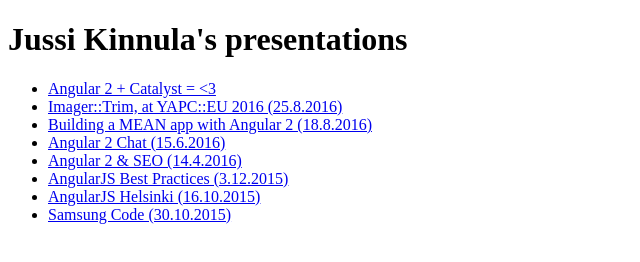
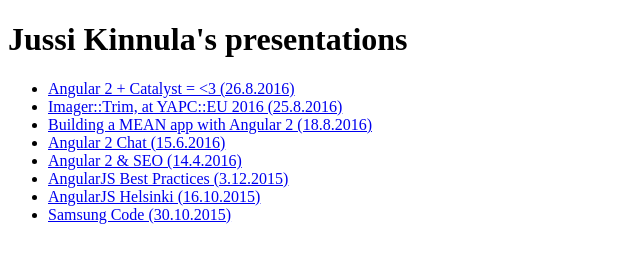
Before and after one commit to jussikinnula/jussikinnula.github.io, a website: page index.html in a window 1280 px wide. Shown: the whole page, without its empty margins (0-640 px from the left). Drawn offline with Linux system fonts and the light colour scheme.

Commit message:
Add date

```diff
--- a/index.html
+++ b/index.html
@@ -9,7 +9,7 @@
     <body>
         <h1>Jussi Kinnula's presentations</h1>
         <ul>
-            <li><a href="yapc-eu-angular2-catalyst-20160826">Angular 2 + Catalyst = &lt;3</a></li>
+            <li><a href="yapc-eu-angular2-catalyst-20160826">Angular 2 + Catalyst = &lt;3 (26.8.2016)</a></li>
             <li><a href="yapc-eu-imager-trim-20160825">Imager::Trim, at YAPC::EU 2016 (25.8.2016)</a></li>
             <li><a href="angular2-mean-20160818">Building a MEAN app with Angular 2 (18.8.2016)</a></li>
             <li><a href="angular2-chat-20160615">Angular 2 Chat (15.6.2016)</a></li>
```
